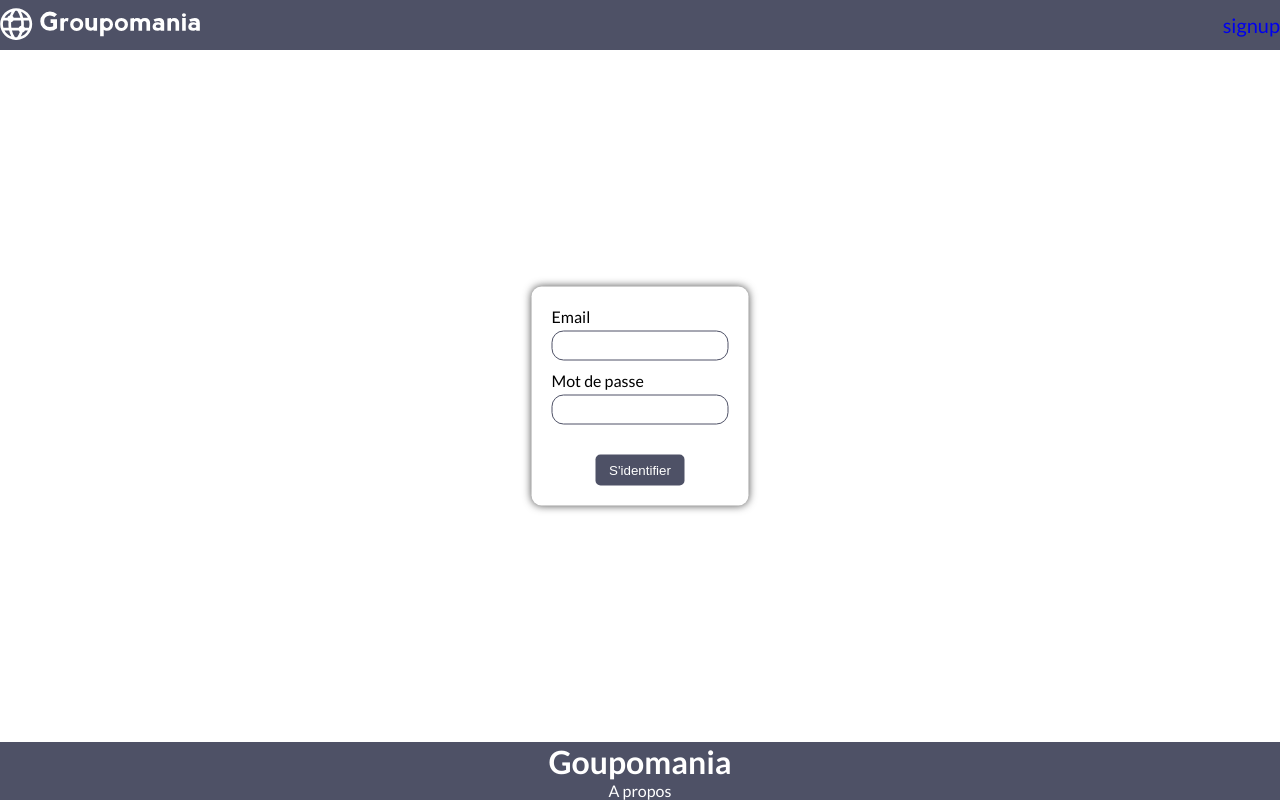
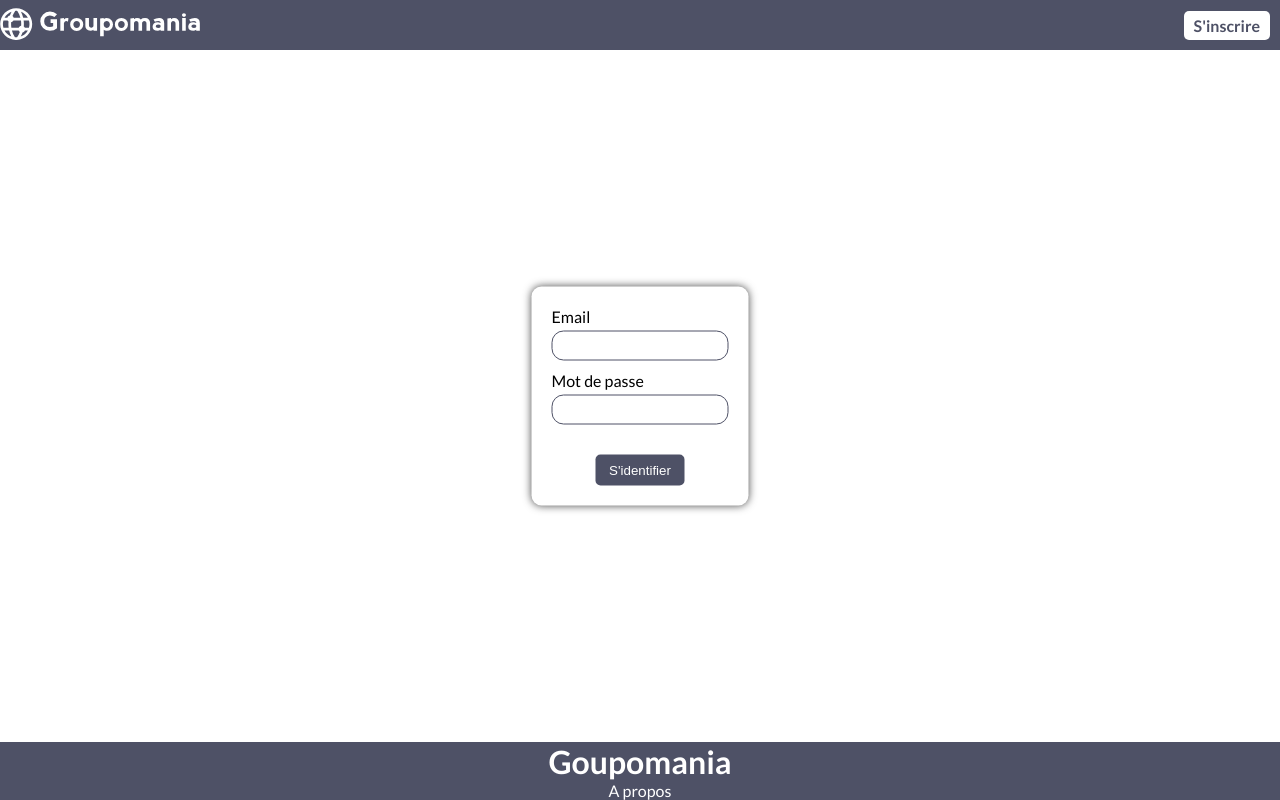
Before and after one commit to CraboJado/Liting_QIU_Groupomania, a React (Create React App) app in the folder client/: page /login in a window 1280 px wide. Built offline with nearby package versions, Linux system fonts and the light colour scheme.

Commit message:
modify Login

```diff
--- a/client/src/pages/login/Login.jsx
+++ b/client/src/pages/login/Login.jsx
@@ -7,9 +7,11 @@ import { Link } from "react-router-dom";
 
 export default function Login() {
   return (
-    <div>
+    <div className='login'>
       <Header>
-        <Link to = '/signup'  className='btn' >signup</Link>
+        <div className='linkWrap header__linkWrap'>
+          <Link to = '/signup'  className='link header__link' >S'inscrire</Link>
+        </div>
       </Header>
       <LoginForm/>
       <Footer/>
```
